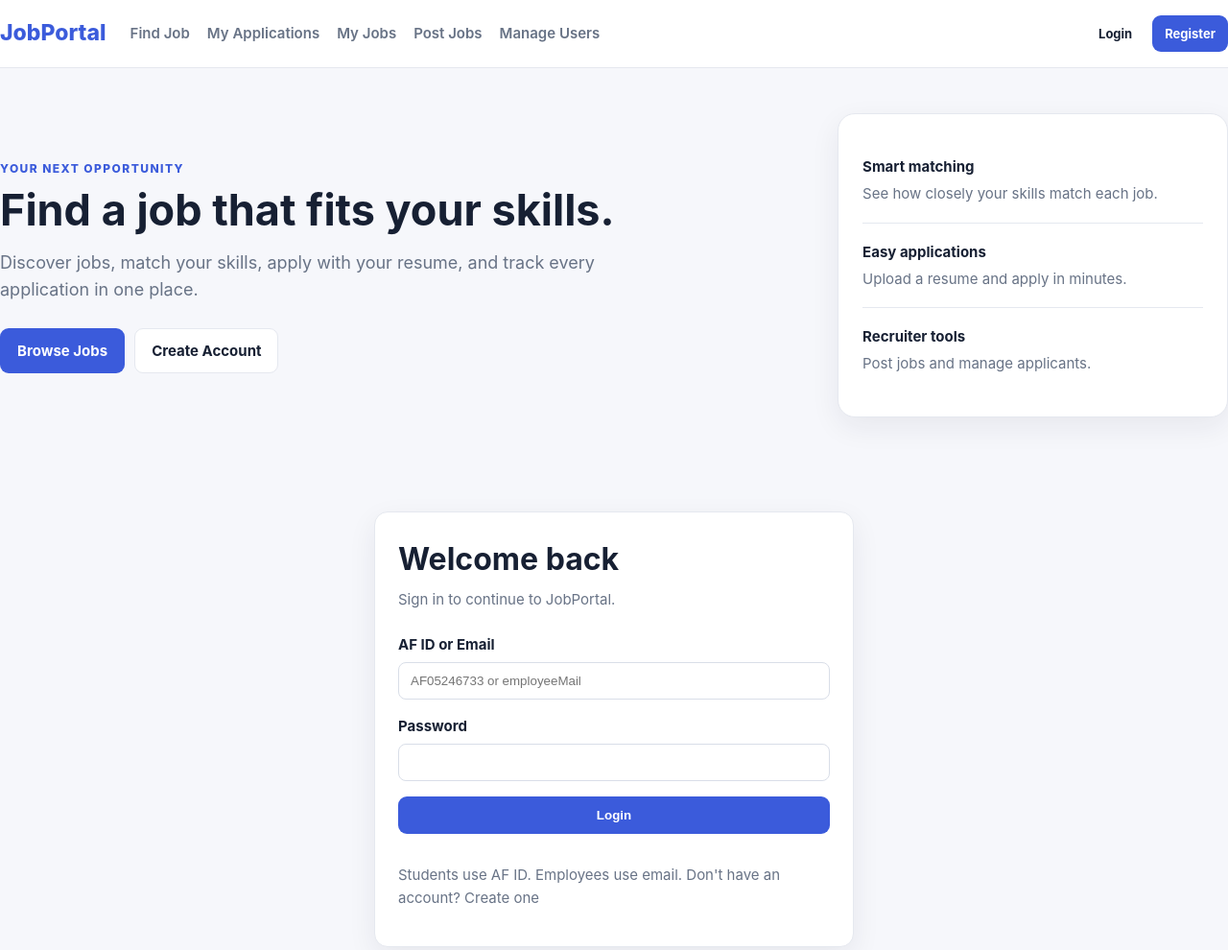
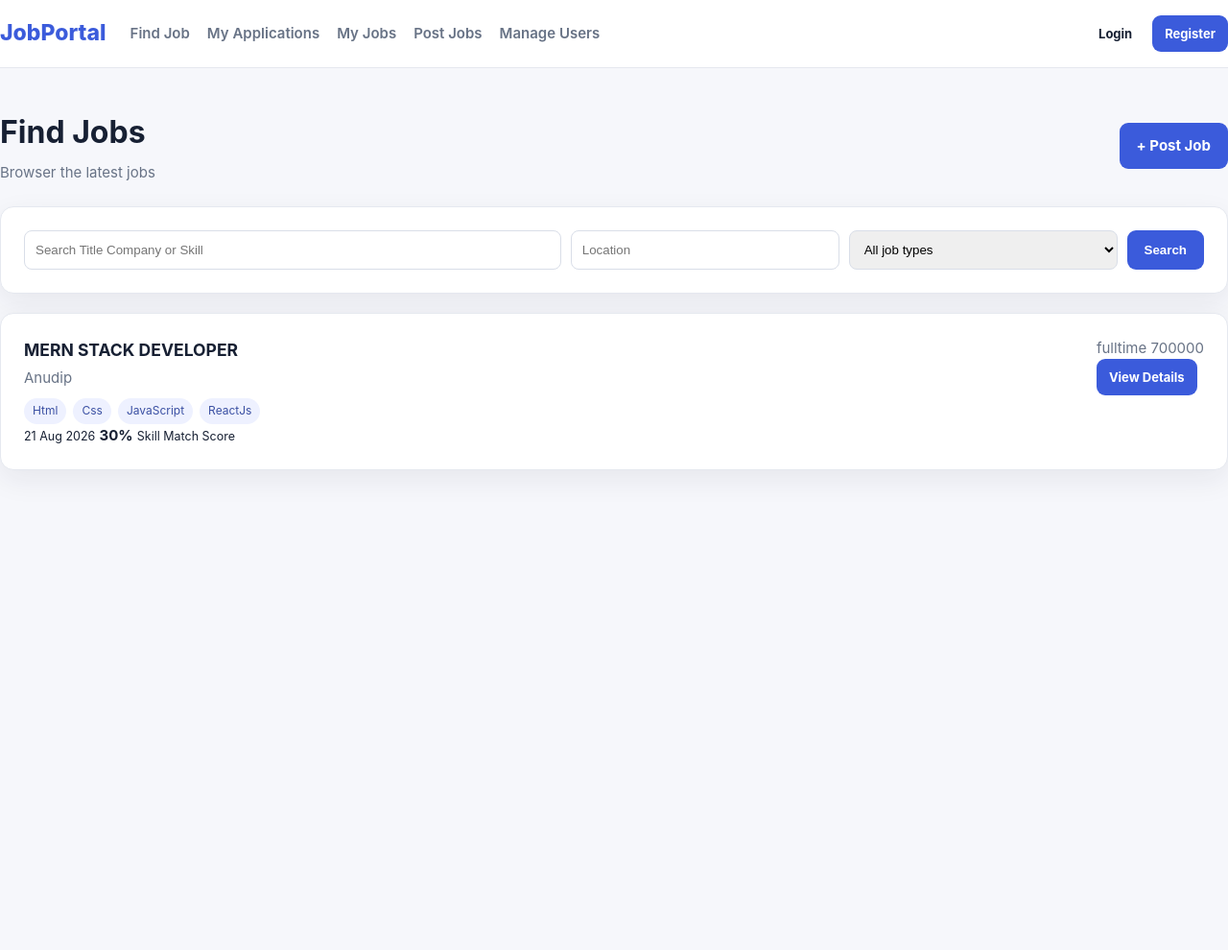
Before and after one commit to PavanKumarBollu/ANP-D7211, a plain HTML site: page JobPortalProject/index.html in a window 1280 px wide. Shown: the top 990 px of the page at 96% size. After the commit the page ends 800 px from the top, so only its background shows below. Drawn offline with Linux system fonts and the light colour scheme.

Commit message:
Find Jobs Page

```diff
--- a/JobPortalProject/css/styles.css
+++ b/JobPortalProject/css/styles.css
@@ -183,6 +183,12 @@ a {
   color: var(--muted);
 }
 
+.page-head-row {
+  display: flex;
+  justify-content: space-between;
+  align-items: center;
+  gap: 20px;
+}
 .auth-wrap {
   display: flex;
   justify-content: center;
@@ -207,7 +213,9 @@ a {
   gap: 7px;
 }
 
-.form input {
+.form input,
+.form select,
+.form textarea {
   border: 1px solid #d9dee8;
   border-radius: 8px;
   padding: 11px 12px;
@@ -236,3 +244,49 @@ a {
 .form-note {
   color: var(--muted);
 }
+
+.filters {
+  margin-bottom: 20px;
+}
+.filter-grid {
+  display: grid;
+  grid-template-columns: 2fr 1fr 1fr auto;
+  gap: 10px;
+}
+.filter-grid input,
+.filter-grid select {
+  border: 1px solid #d9dee8;
+  border-radius: 8px;
+  padding: 11px;
+}
+
+.job-list {
+  display: grid;
+  gap: 14px;
+}
+.job-card {
+  display: grid;
+  grid-template-columns: 1fr auto;
+  gap: 18px;
+}
+.job-card h3 {
+  margin: 0 0 4px;
+}
+
+.job-card p {
+  margin: 0;
+  color: var(--muted);
+}
+.chips {
+  display: flex;
+  flex-wrap: wrap;
+  gap: 7px;
+  margin-top: 10px;
+}
+.chip {
+  background: #eef1ff;
+  color: #3b50a3;
+  border-radius: 999px;
+  padding: 4px 9px;
+  font-size: 12px;
+}
--- a/JobPortalProject/index.html
+++ b/JobPortalProject/index.html
@@ -27,7 +27,7 @@
 
    </header>
 <main class="container main">
-  <section id="page-home" class="page ">
+  <section id="page-home" class="page hidden ">
     <div class="hero">
       <div>
         <span class="eyebrow">YOUR NEXT OPPORTUNITY</span>
@@ -58,7 +58,7 @@
     </div>
   </section>
 
-  <section id="page-login" class="page ">
+  <section id="page-login" class="page hidden">
     <div class="auth-wrap">
       <div class="card auth-card">
         <div class="page-head">
@@ -86,7 +86,7 @@
   </section>
 
 
-  <section id="page-register" class="page ">
+  <section id="page-register" class="page hidden">
     <div class="auth-wrap">
       <div class="card auth-card wide">
         <div class="page-head">
@@ -113,6 +113,56 @@
 
 
   </section>
+
+  <section id="page-jobs" class="page">
+    <div class="page-head page-head-row">
+      <div>
+        <h1>Find Jobs</h1>
+        <p id="job-summary"> Browser the latest jobs</p>
+      </div>
+      <a href="#/post-job" class="btn btn-primary recruiter-only">+ Post Job </a>
+    </div>
+    <section class="card filters" >
+      <form id="filter-form" class="filter-grid">
+        <input name="search" placeholder="Search Title Company or Skill" />
+        <input name="location" placeholder="Location">
+        <select name="type">
+          <option value="">All job types</option>
+          <option value="full-time">Full-time</option>
+          <option value="part-time">Part-time</option>
+          <option value="internship">Intenship</option>
+          <option value="remote">Remote</option>
+          <option value="contract">Contract</option>
+        </select>
+        <button class="btn btn-primary">Search</button>
+      </form>
+    </section>
+
+    <div id="job-list" class="job-list">
+      <article class="card job-card" data-job-slot>
+        <div>
+          <h3 data-job-title>MERN STACK DEVELOPER</h3>
+          <p data-job-company>Anudip</p>
+          <div class="chips">
+            <span class="chip">Html</span>
+            <span class="chip">Css</span>
+            <span class="chip">JavaScript</span>
+            <span class="chip">ReactJs</span>
+          </div>
+          <div class="job-bottom">
+            <small data-job-date>21 Aug 2026</small>
+            <span class="score"> <b>30%</b> <small>Skill Match Score</small></span>
+          </div>
+
+        </div>
+        <div>
+          <p data-job-meta>fulltime 700000</p>
+          <a data-job-link class="btn btn-primary btn-small">View Details</a>
+        </div>
+      </article>
+    </div>
+  </section>
+
 </main>
 
 
```
Also changed, not shown: JobPortalProject/ProjectStuctureAndUIBuilding.png.
